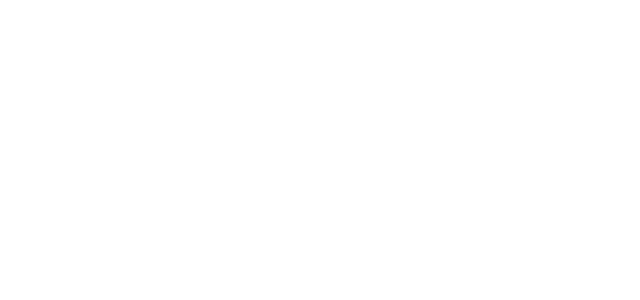
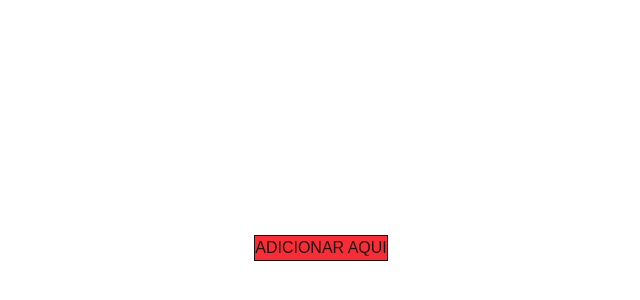
Before and after one commit to joaodlouro/React-Type-docs, a Next.js app in the folder form-zod/: page / in a window 1280 px wide. Shown: the part 152-452 px from the top of the page, without its empty margins (319-959 px from the left). Built offline with nearby package versions, Linux system fonts and the light colour scheme.

Commit message:
reducer em pratica!

```diff
--- a/form-zod/src/app/page.tsx
+++ b/form-zod/src/app/page.tsx
@@ -1,45 +1,43 @@
 "use client"
 
 import {Item} from "@/types/Item" //sempre lembre de importar o tipo Item
-import { useState } from 'react';
+import { useReducer, useState } from 'react';
+import { listReducer } from "@/reducer/listReducer";
+import { useEffect } from "react";
 
 
 const Page = () => {
-  const [list, setList] = useState<Item[]>([]);
+ const [list, dispatch] = useReducer(listReducer, []);
 
-  const addNewItem = (text: string) => {
-    setList([...list, {
-      id: list.length,
-      text,
-      done: false
-    }]);
-  };
 
-  const editItem = (id: number, newText: string) => {
-  setList(
-    list.map(t => {
-      if (t.id === id) t.text = newText;
-      return t;
-    })
-  );
+const handleAddClick = () =>{
+  dispatch({
+    type:'add',
+    payload:{
+      text: 'novo item'
+    }
+  })
 };
 
 
-  const toggleItem = (id: number) => {
-    setList(
-      list.map(t => {
-        if (t.id === id) t.done = !t.done;
-        return t;
-      })
-    );
-  };
-  const removeItem
-= (id: number) => {
-    setList(list.filter(t => t.id !== id));
-  };
+useEffect(() => {
+  dispatch({
+    type:'remove',
+    payload: {id: 2}
+  });
+
+  dispatch({
+    type:'editText',
+    payload: {id: 2, newText: 'receba'}
+  });
+}, []);
+
+
+
 
   return (
     <div className="flex h-screen w-full items-center justify-center">
+      <button className=" border bg-red-500" onClick={handleAddClick}>ADICIONAR AQUI</button>
 
     </div>
   );
```
